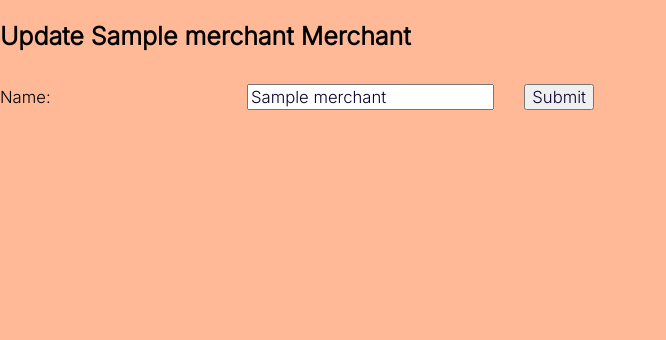
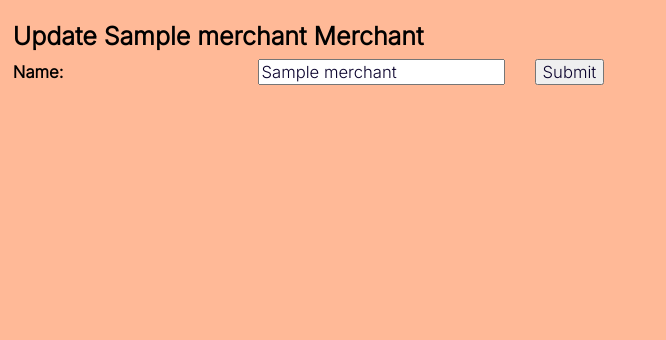
Before and after one commit to sandramolina/pythonic_expense_tracker, a Flask app: page /merchants/1/edit in a window 1280 px wide. Shown: the part 155-495 px from the top of the page, without its empty margins (0-666 px from the left). Run offline with Flask 2, Linux system fonts and the light colour scheme; a database or web service that is not in the repository returns one stand-in record (values such as "Sample title"); some libraries are stand-ins or nearby versions.

Commit message:
styles the merchant edit page

```diff
--- a/templates/merchants/edit.html
+++ b/templates/merchants/edit.html
@@ -1,9 +1,9 @@
 {% extends "base.html" %}
 {% block content %}
 
-<h2 id="main">Update {{ name }} Merchant</h2>
+<h2 id="main" class="title mleft">Update {{ name }} Merchant</h2>
 
-<form action="/merchants/{{ merchant.id }}" method="POST">
+<form action="/merchants/{{ merchant.id }}" method="POST" class="title mleft">
     <div>
         <label for="name">Name:</label>
         <input type="text" id="name" name="name" value="{{ merchant.name }}">
```
